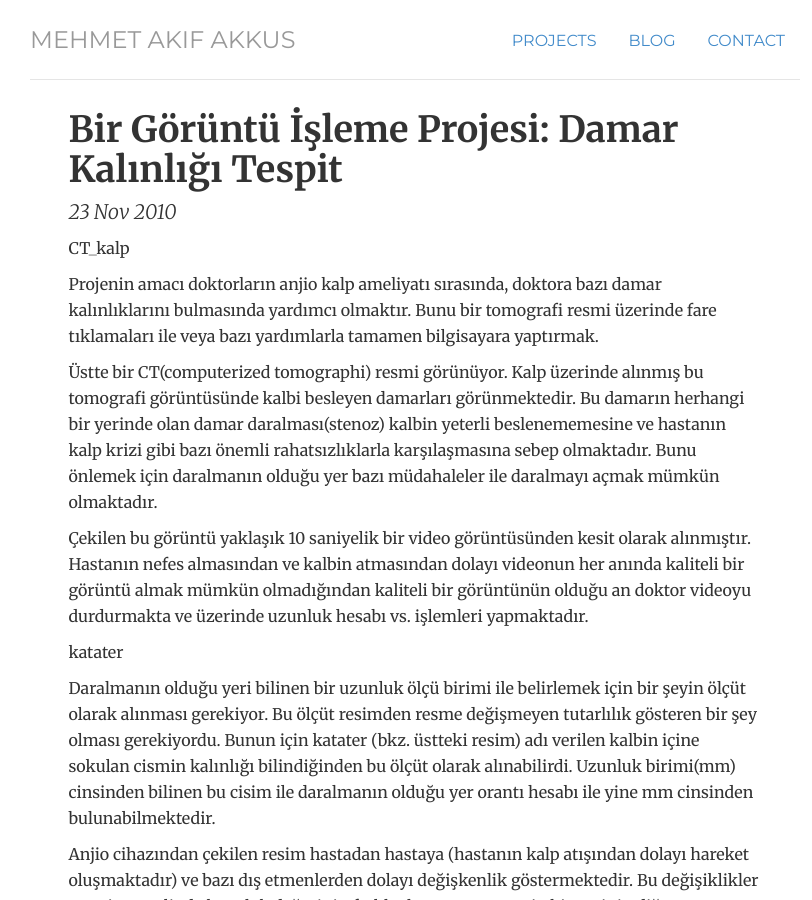
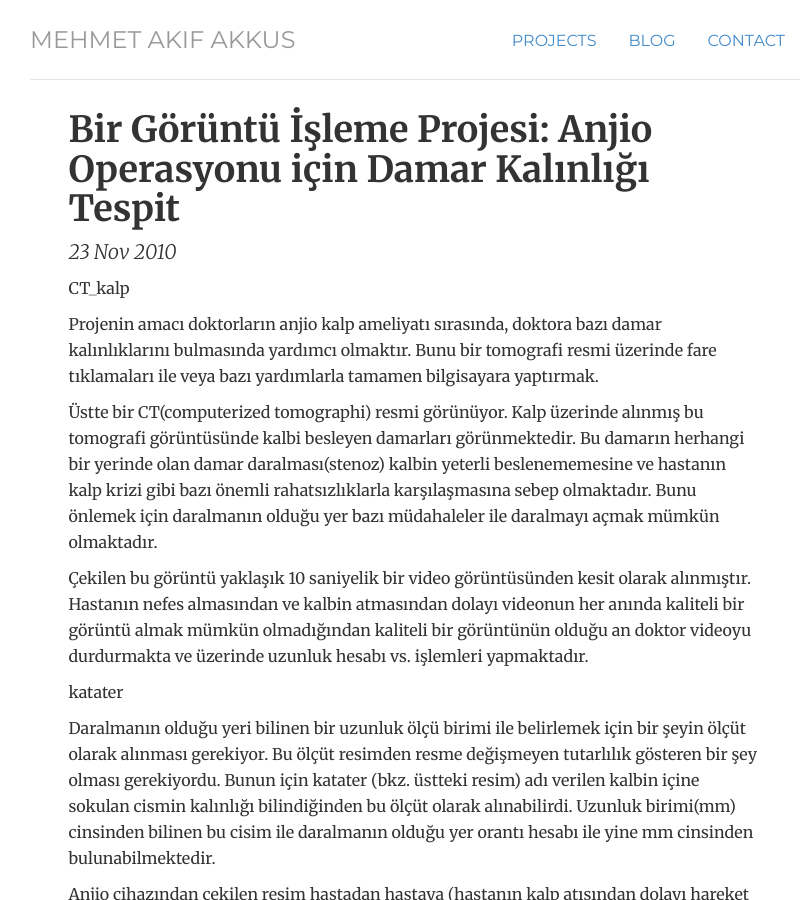
Before and after one commit to mehmetakifakkus/mehmetakifakkus.github.io, a Jekyll site: the page built from _posts/2010-11-23-bir-goruntu-isleme-projesi-anjio-operasyonu-icin-damar-kalinligi-tespit.md, in a window 1280 px wide and 900 px high. Shown: the whole window, without its empty margins (225-1037 px from the left). Built offline with Jekyll 4.4.1, drawn with Linux system fonts in a browser that asks for light colours.

Commit message:
Update and rename 2010-11-23-bir-goruntu-isleme-projesi-damar-kalinligi-tespit.md to 2010-11-23-bir-goruntu-isleme-projesi-anjio-operasyonu-icin-damar-kalinligi-tespit.md

```diff
--- a/_posts/2010-11-23-bir-goruntu-isleme-projesi-damar-kalinligi-tespit.md
+++ b/_posts/2010-11-23-bir-goruntu-isleme-projesi-anjio-operasyonu-icin-damar-kalinligi-tespit.md
@@ -1,6 +1,6 @@
 ---
 layout: post
-title: "Bir Görüntü İşleme Projesi: Damar Kalınlığı Tespit"
+title: "Bir Görüntü İşleme Projesi: Anjio Operasyonu için Damar Kalınlığı Tespit"
 date: 2010-11-23
 ---
 
```
